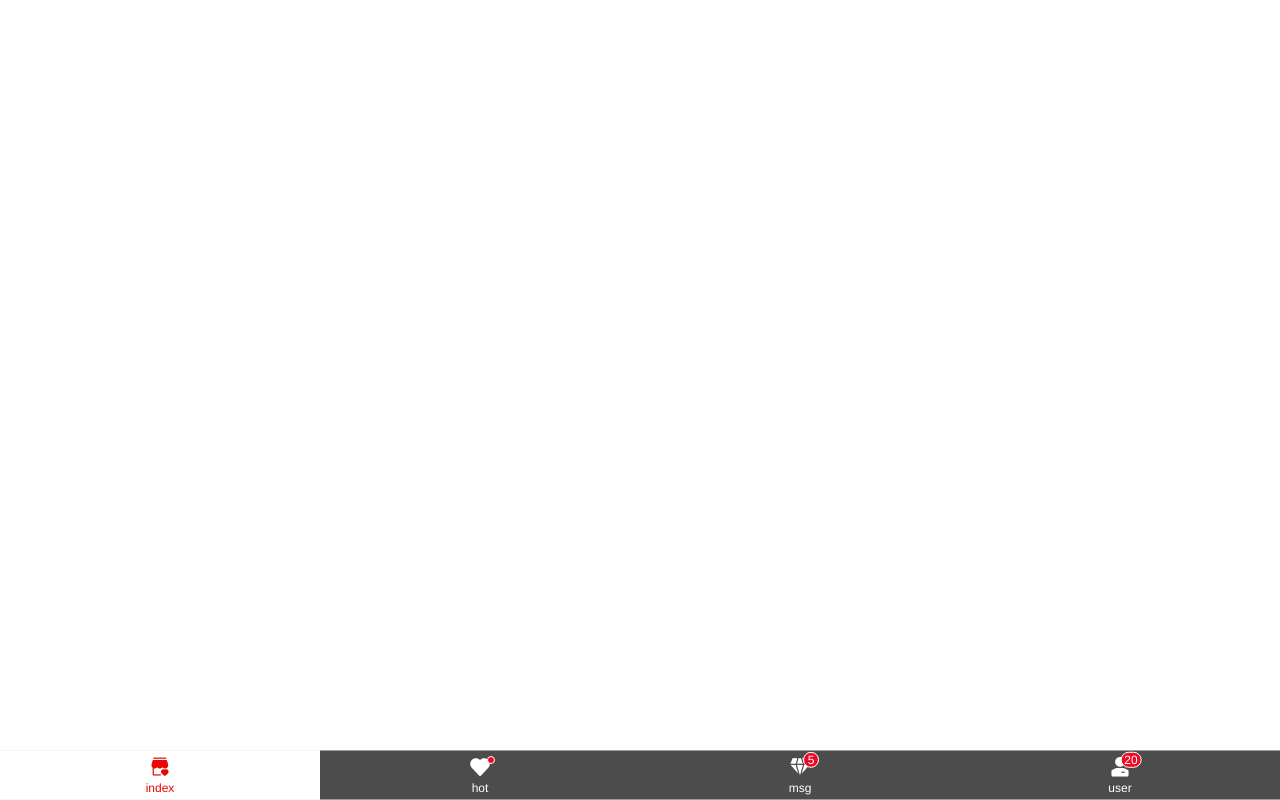
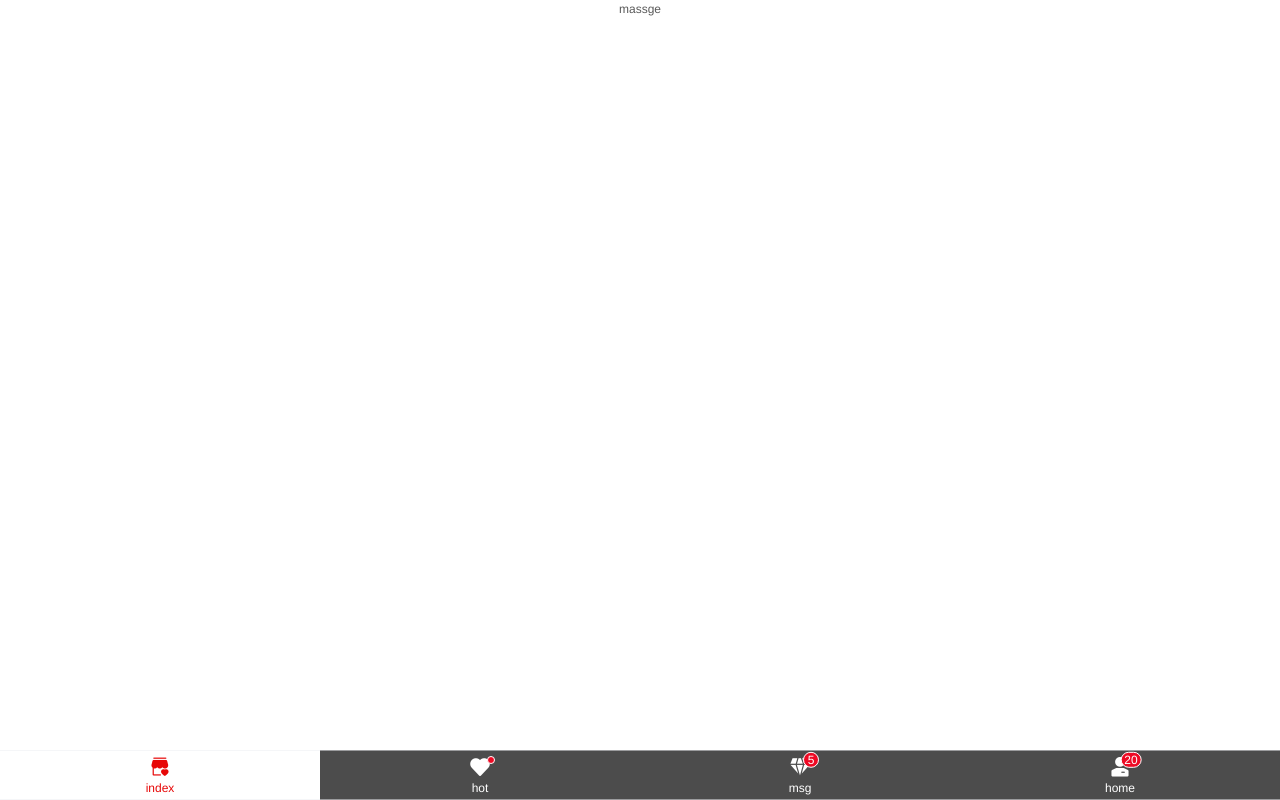
Before and after one commit to DesperateEnd/OldCity, a Vue app in the folder Mproject/: page /#/massge in a window 1280 px wide. Built offline with nearby package versions, Linux system fonts and the light colour scheme.

Commit message:
添加hot,massge，home三个文件设置路由以及底部点击跳转

```diff
--- /dev/null
+++ b/Mproject/src/components/Massge.vue
@@ -0,0 +1,21 @@
+<template>
+    <div class="massge">
+        massge
+    </div>
+</template>
+
+<script>
+export default {
+    name:'massge',
+    data(){
+        return{}
+    },
+    methods:{},
+    created(){},
+    mounted(){}
+}
+</script>
+
+<style>
+
+</style>
--- /dev/null
+++ b/Mproject/src/components/home.vue
@@ -0,0 +1,15 @@
+<template>
+    <div class="home">
+        home
+    </div>
+</template>
+
+<script>
+export default {
+    name:'home'
+}
+</script>
+
+<style>
+
+</style>
--- /dev/null
+++ b/Mproject/src/components/hot.vue
@@ -0,0 +1,24 @@
+<template>
+    <div class="hot">
+        hot
+    </div>
+</template>
+
+<script>
+export default {
+    name:"hot",
+    data(){
+        return{
+
+        }
+    },
+    methods:{},
+    created(){},
+    mounted(){},
+    beforeDestroy(){}
+}
+</script>
+
+<style>
+
+</style>
--- a/Mproject/src/components/viewmodle/myfooter.vue
+++ b/Mproject/src/components/viewmodle/myfooter.vue
@@ -3,10 +3,10 @@
     active-color="#e70707"
     inactive-color="#fff"
     >
-        <van-tabbar-item icon="shop-collect">index</van-tabbar-item>
-        <van-tabbar-item icon="like" dot>hot</van-tabbar-item>
-        <van-tabbar-item icon="gem" info="5">msg</van-tabbar-item>
-        <van-tabbar-item icon="manager" info="20">user</van-tabbar-item>
+        <van-tabbar-item icon="shop-collect" @click="$router.push('/')">index</van-tabbar-item>
+        <van-tabbar-item icon="like" dot @click="$router.push('/hot')">hot</van-tabbar-item>
+        <van-tabbar-item icon="gem" info="5" @click="$router.push('/massge')">msg</van-tabbar-item>
+        <van-tabbar-item icon="manager" info="20" @click="$router.push('/home')">home</van-tabbar-item>
     </van-tabbar>
 </template>
 
--- a/Mproject/src/router/index.js
+++ b/Mproject/src/router/index.js
@@ -1,11 +1,17 @@
 import Vue from 'vue'
 import Router from 'vue-router'
 import Index from '@/components/index'
+import Hot from '@/components/hot'
+import Massge from '@/components/massge'
+import Home from '@/components/home'
 
 Vue.use(Router)
 
 export default new Router({
   routes: [
     {path: '/',name: 'HelloWorld',component: Index},//首页
+    {path:'/hot',name:'Hot',component:Hot},//热门
+    {path:'/massge',name:'Massge',component:Massge},//消息
+    {path:'/home',name:'Home',component:Home},//用户中心
   ]
 })
```
